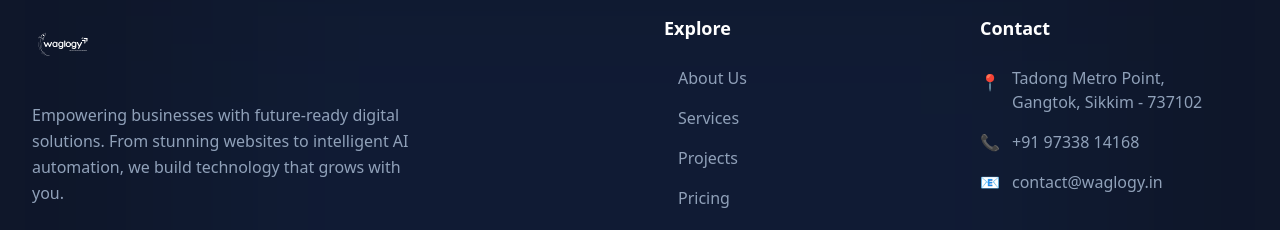
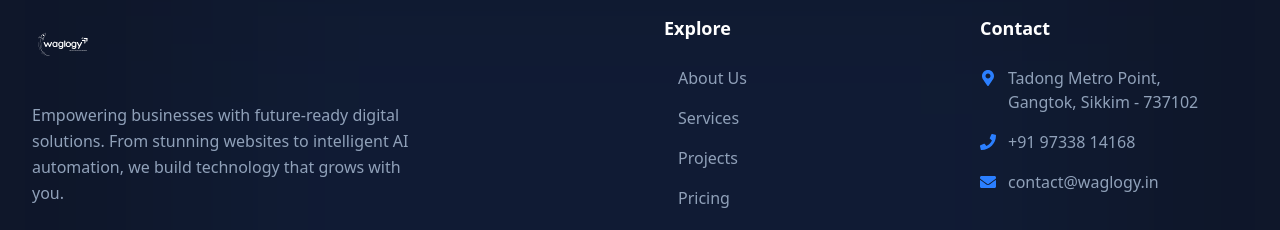
Before and after one commit to Waglogy/tech-waglogy-llp-frontend, a React (Vite) app: page /projects in a window 1280 px wide. Shown: the part 2043-2273 px from the top of the page. Built offline with nearby package versions, Linux system fonts and the light colour scheme; no server answers.

Commit message:
refactor: replace footer contact emojis with Font Awesome icons and update project page background color.

```diff
--- a/src/components/Footer.jsx
+++ b/src/components/Footer.jsx
@@ -1,5 +1,5 @@
 import React from 'react'
-import { FaFacebook, FaInstagram, FaTwitter, FaGithub, FaDribbble, FaLinkedin } from 'react-icons/fa'
+import { FaFacebook, FaInstagram, FaTwitter, FaGithub, FaDribbble, FaLinkedin, FaMapMarkerAlt, FaPhone, FaEnvelope } from 'react-icons/fa'
 import { motion } from 'framer-motion'
 
 const Footer = () => {
@@ -79,20 +79,20 @@ const Footer = () => {
             <h3 className="text-white font-bold text-lg mb-6">Contact</h3>
             <ul className="space-y-4 text-slate-400">
               <li className="flex items-start gap-3">
-                <span className="mt-1 text-blue-500">📍</span>
+                <FaMapMarkerAlt className="mt-1 text-blue-500 shrink-0" />
                 <span>
                   Tadong Metro Point,<br />
                   Gangtok, Sikkim - 737102
                 </span>
               </li>
               <li className="flex items-center gap-3">
-                <span className="text-blue-500">📞</span>
+                <FaPhone className="text-blue-500 shrink-0" />
                 <a href="tel:+919733814168" className="hover:text-white transition-colors">
                   +91 97338 14168
                 </a>
               </li>
               <li className="flex items-center gap-3">
-                <span className="text-blue-500">📧</span>
+                <FaEnvelope className="text-blue-500 shrink-0" />
                 <a href="mailto:contact@waglogy.in" className="hover:text-white transition-colors">
                   contact@waglogy.in
                 </a>
--- a/src/pages/Projects.jsx
+++ b/src/pages/Projects.jsx
@@ -20,7 +20,7 @@ const Projects = () => {
         {/* Animated Background */}
         <div className="fixed inset-0 overflow-hidden pointer-events-none z-0">
           <FloatingShape className="bg-blue-600 top-[-10%] right-[30%] w-[500px] h-[500px] opacity-20" />
-          <FloatingShape className="bg-purple-600 bottom-[10%] left-[-10%] w-[600px] h-[600px] opacity-10" delay={2} />
+          <FloatingShape className="bg-indigo-600 bottom-[10%] left-[-10%] w-[600px] h-[600px] opacity-10" delay={2} />
           <div className="absolute inset-0 bg-[url('/grid.svg')] opacity-[0.05]"></div>
         </div>
 
```
